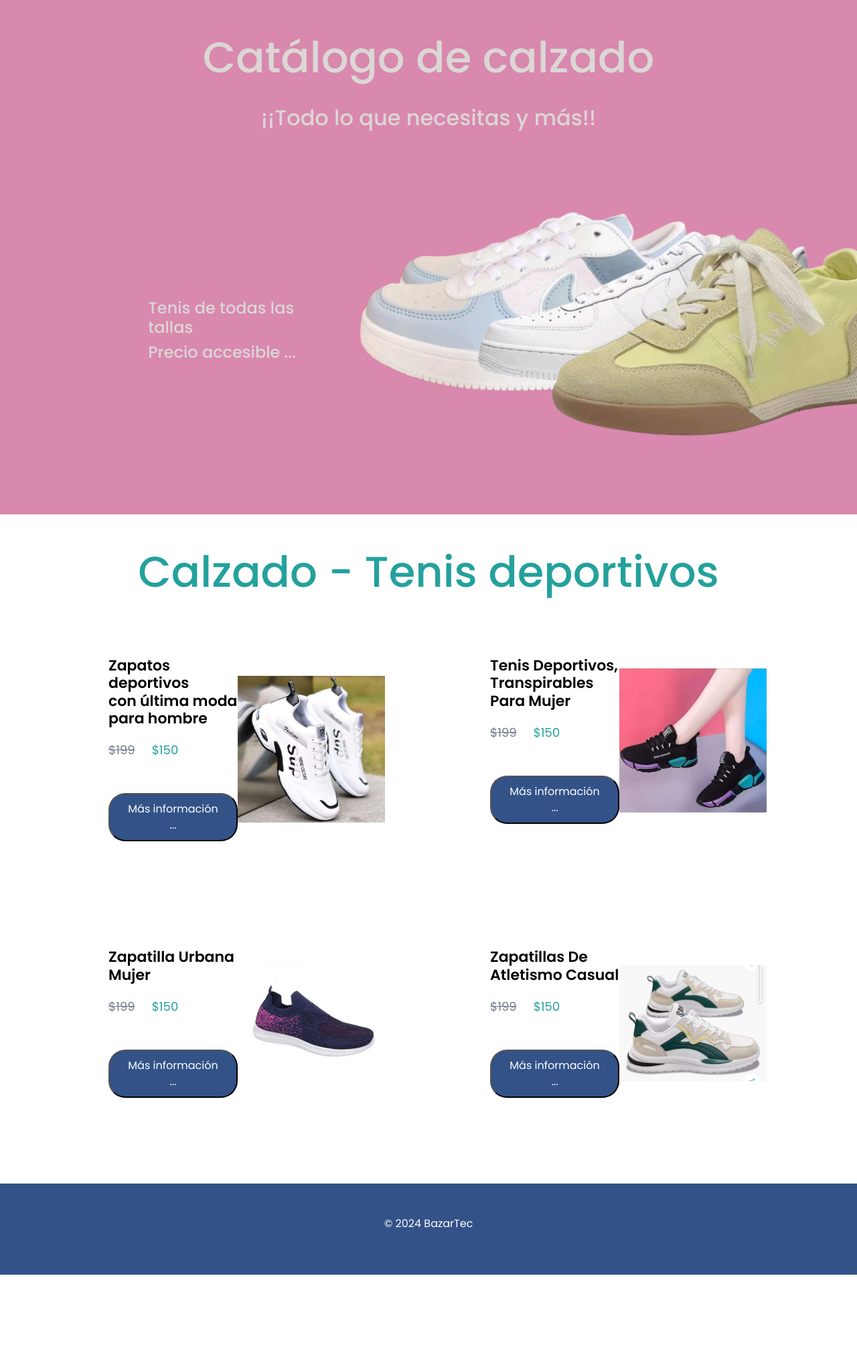
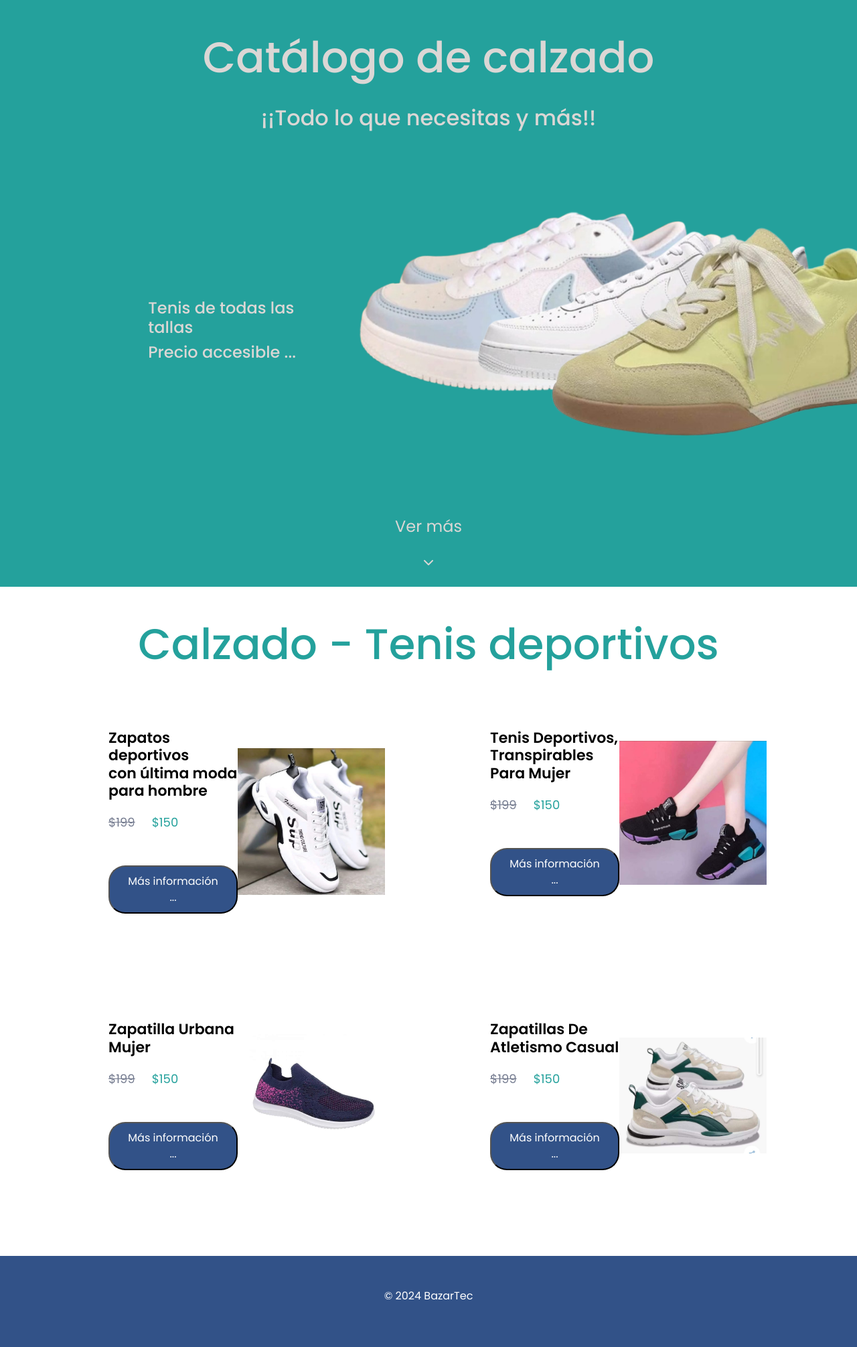
Before and after one commit to AnthonyRECM/BazarTec, a PHP site: page /catalogoCalzado.html in a window 1280 px wide; the page is wider, and only the part inside the window is pictured. Shown: the part 76-2087 px from the top of that part at 67% size. Before the commit the page ends 1979 px from the top of that part, so only its background shows below. Run offline with PHP 8.4, Linux system fonts and the light colour scheme; some web fonts are replaced.

Commit message:
changes my master

```diff
--- a/catalogoCalzado.html
+++ b/catalogoCalzado.html
@@ -74,13 +74,17 @@
                     </div>
 
                 </div>
-
-
-
            </div>
 
         </div>
-
+        </div>
+        <div class="row gy-0 text-center">
+            <div class="col-12">
+                <p class="letras1">Ver más</p>
+            </div>
+            <div class="col-12 py-4">
+                <i style="color: #dbd7d5;" class="fa-solid fa-chevron-down desplazarMov"></i>
+            </div>
         </div>
     </div>
     <div class="container">
@@ -171,6 +175,7 @@
     </div>
     </div>
     <script src="bootstrap/js/bootstrap.min.js"></script>
+    <script src="./js/pAccesorios.js"></script>
 </body>
 
 </html>
--- a/css/catalogoCalzado.css
+++ b/css/catalogoCalzado.css
@@ -14,9 +14,14 @@ h1{
     font-size: 4rem;
 }
 
+.letras1{
+    font-size: 1.5rem;
+    margin-bottom: 0;
+    color: #dbd7d5;
+}
 
 .fondoContainer{
-    background-color: #d988ae;
+    background-color: #24A19C;
 }
 
 .prices {
```
